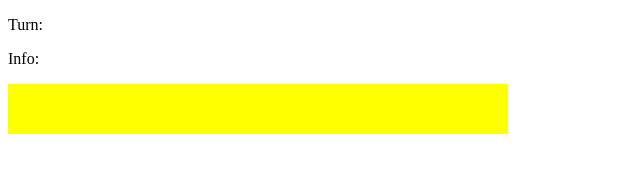
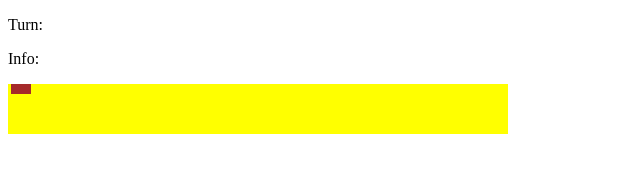
Before and after one commit to dra-gon-del/odin-battleships, a plain HTML site: page index.html in a window 1280 px wide. Shown: the full height of the page, 0-640 px from the left. Drawn offline with Linux system fonts and the light colour scheme.

Commit message:
05. add destroyer and style.

```diff
--- a/index.html
+++ b/index.html
@@ -15,7 +15,7 @@
     <div id="gamesboard-container"></div>
 
     <div class="option-container">
-        <div class="destroyer-preview" draggable="true"></div>
+        <div class="destroyer-preview destroyer" draggable="true"></div>
         <div class="submarine-preview" draggable="true"></div>
         <div class="cruiser-preview" draggable="true"></div>
         <div class="battleship-preview" draggable="true"></div>
--- a/styles.css
+++ b/styles.css
@@ -3,3 +3,13 @@
     height: 50px;
     background-color: yellow;
 }
+
+.destroyer {
+    background-color: brown;
+}
+
+.destroyer-preview {
+    width: 20px;
+    height: 10px;
+    margin: 3px;
+}
```
